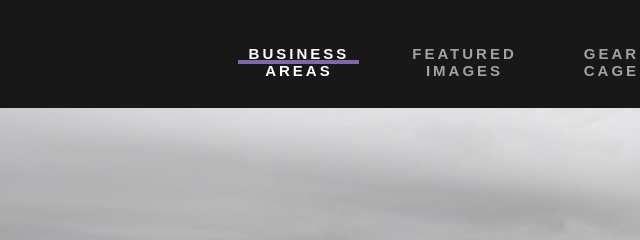
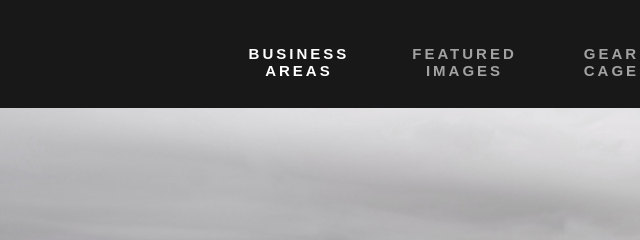
Before and after one commit to Fredo0888/Aperture, a plain HTML site: page index.html in a window 1280 px wide. Shown: the top 240 px of the page, 278-918 px from the left. Drawn offline with nearby package versions, Linux system fonts and the light colour scheme.

Commit message:
Mobile_Menu_Update1

```diff
--- a/css/menu.css
+++ b/css/menu.css
@@ -237,20 +237,7 @@
     -webkit-transition: all 200ms linear;
     transition: all 200ms linear;
 }
-.nav__list-item a:after{
-    position: absolute;
-    content: '';
-    top: 50%;
-    margin-top: -2px;
-    left: 50%;
-    width: 0;
-    height: 0;
-    opacity: 0;
-    background-color: #8167a9;
-    z-index: 1;
-    -webkit-transition: all 200ms linear;
-    transition: all 200ms linear;
-}
+
 .nav__list-item a:hover:after{
     height: 4px;
     opacity: 1;
```
